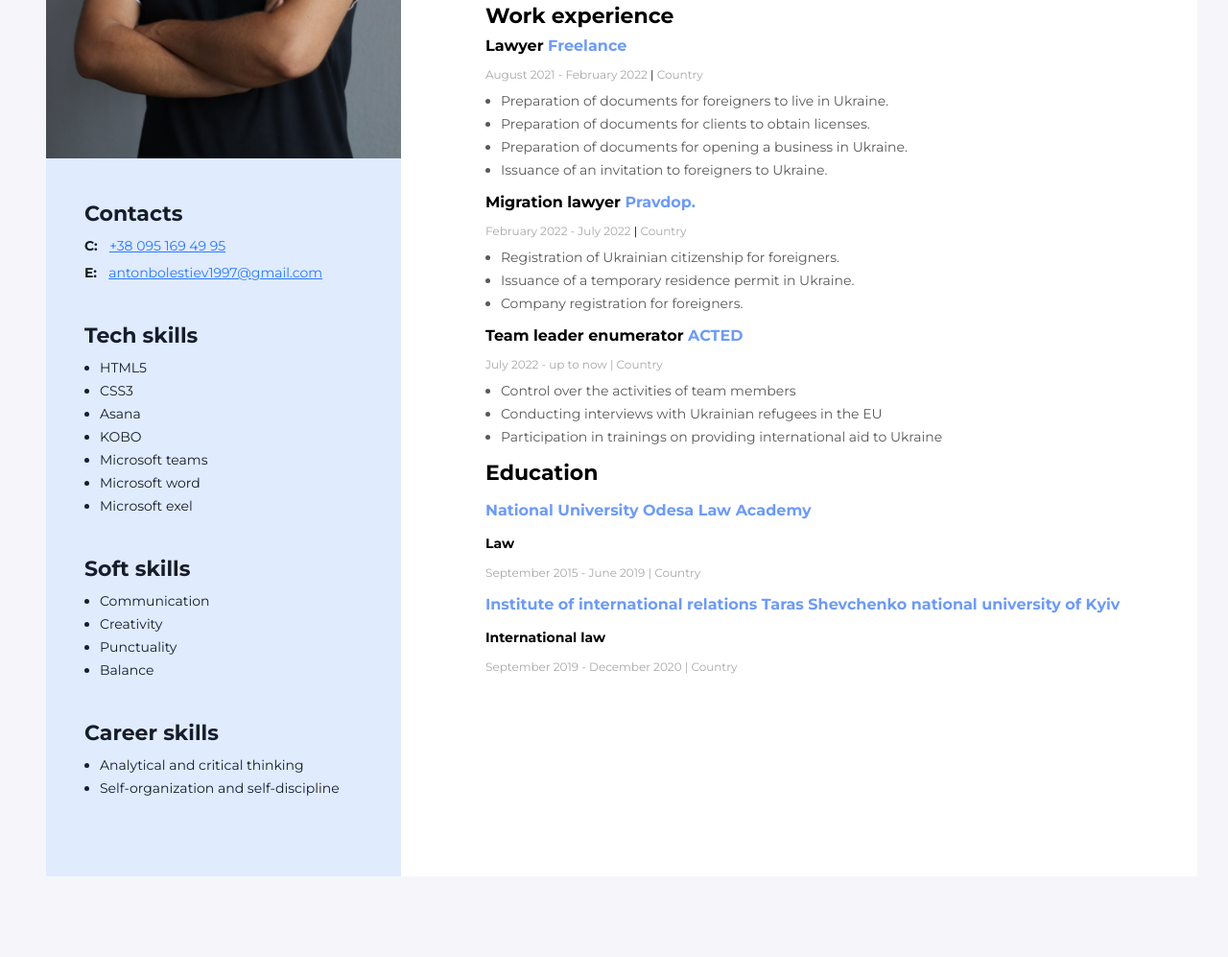
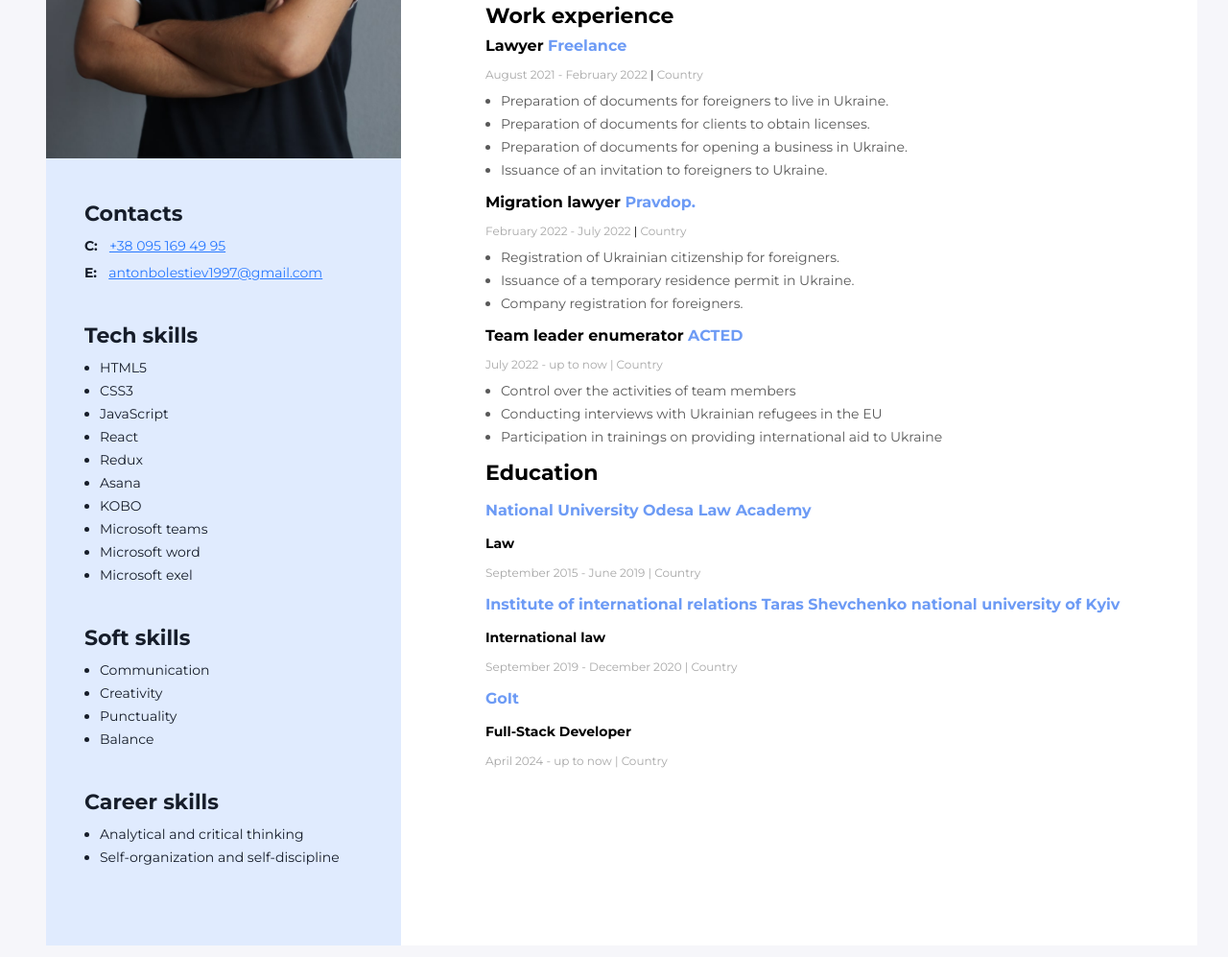
Before and after one commit to Bolestiev/resume-project-bolestiev, a plain HTML site: page index.html in a window 1280 px wide. Shown: the part 478-1475 px from the top of the page at 96% size. Before the commit the page ends 1439 px from the top, so only its background shows below. Drawn offline with Linux system fonts and the light colour scheme.

Commit message:
add skill changes

```diff
--- a/index.html
+++ b/index.html
@@ -125,6 +125,13 @@
              <p class="education-speciality2">International law</p>
              <p  class="education-period2">September 2019 - December 2020   <span class="education-period-separator2"></span>|</span>   Country</p>
              </div>
+
+             <div  class="education-container2">
+             <p>GoIt</p>
+             <p class="education-speciality2">Full-Stack Developer</p>
+             <p  class="education-period2">April 2024 - up to now   <span class="education-period-separator2"></span>|</span>   Country</p>
+             </div>
+
              </div>
 
      </div>
@@ -152,6 +159,9 @@
      <ul class="skills-list">
       <li class="skills-list-item">HTML5</li>
       <li class="skills-list-item">CSS3</li>
+      <li class="skills-list-item">JavaScript</li>
+      <li class="skills-list-item">React</li>
+      <li class="skills-list-item">Redux</li>
       <li class="skills-list-item">Asana</li>
       <li class="skills-list-item">KOBO</li>
       <li class="skills-list-item">Microsoft teams</li>
```
